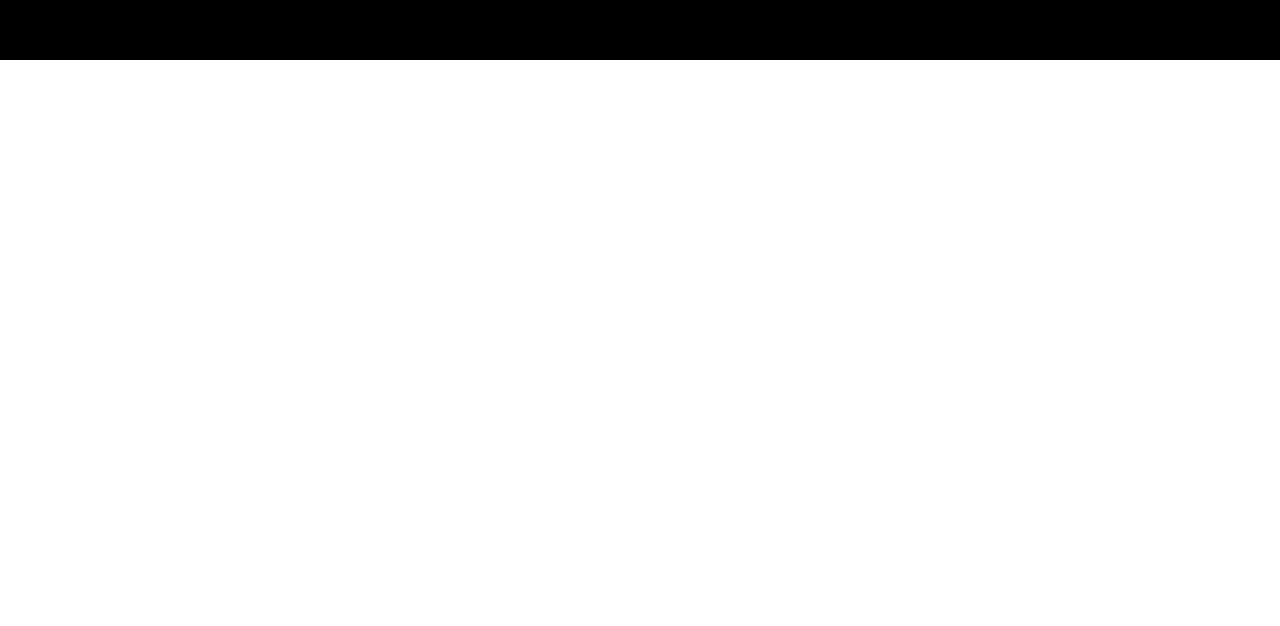
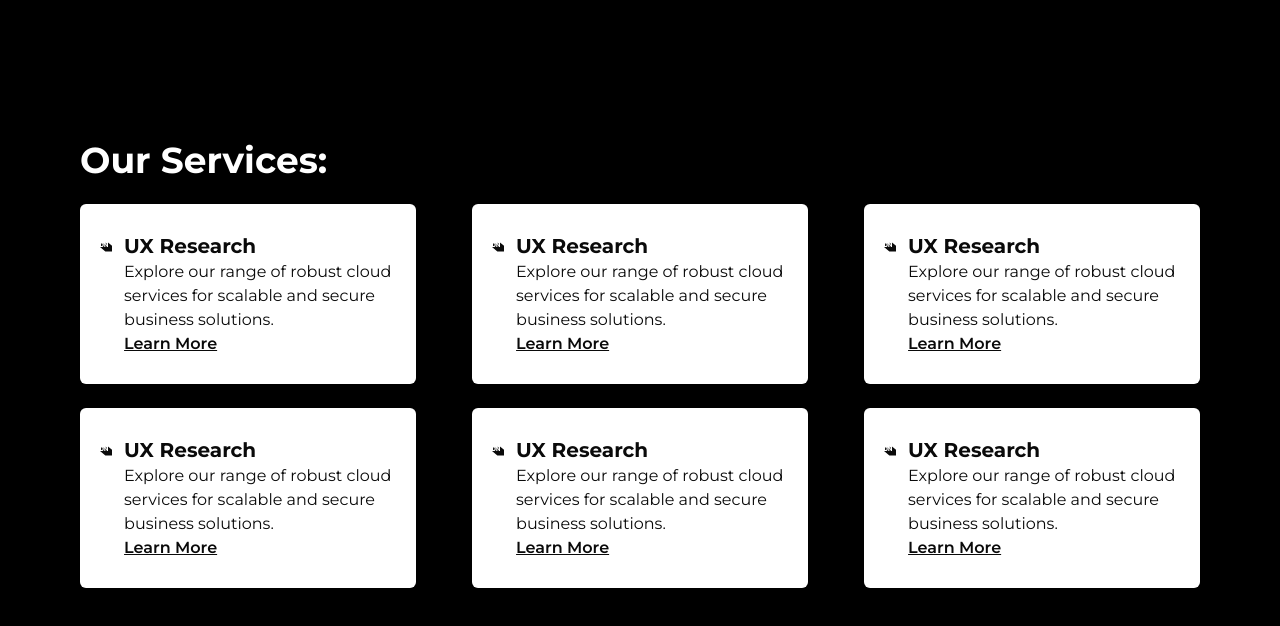
Before and after one commit to ashirmustafa/omentex, a Next.js app: page / in a window 1280 px wide. Shown: the part 740-1366 px from the top of the page. Before the commit the page ends 800 px from the top, so only its background shows below. Built offline with nearby package versions, Linux system fonts and the light colour scheme.

Commit message:
services section added

```diff
--- a/app/page.tsx
+++ b/app/page.tsx
@@ -1,6 +1,7 @@
 import HomeLayout from "@/components/Home/HomeLayout";
-import HeroSection from "@/components/Home/HeroSection";
+import HeroSection from "@/components/Home/Hero/HeroSection";
 import Navbar from "@/components/Navbar/Navbar";
+import ServicesSection from "@/components/Home/Services/ServicesSection";
 
 const Home = () => {
   return (
@@ -9,6 +10,7 @@ const Home = () => {
         <Navbar />
         <HeroSection />
       </HomeLayout>
+      <ServicesSection />
     </>
   );
 };
--- a/components/Home/HeroSection.tsx
+++ b/components/Home/Hero/HeroSection.tsx
@@ -1,6 +1,6 @@
 "use client";
 import { FaLongArrowAltRight } from "react-icons/fa";
-import AnimateOnLoad from "../AnimateOnLoad";
+import AnimateOnLoad from "../../AnimateOnLoad";
 
 const HeroSection = () => {
   return (
--- /dev/null
+++ b/components/Home/Services/ServiceCard.tsx
@@ -0,0 +1,23 @@
+import Link from "next/link";
+import React from "react";
+import { IoLogoDesignernews } from "react-icons/io5";
+
+const ServiceCard = () => {
+  return (
+    <div className="flex gap-3 px-5 py-7 bg-white rounded-md shadow-lg xl:max-w-[30%] w-full">
+      <IoLogoDesignernews  size={30}/>
+      <div>
+        <h1 className="text-xl font-bold">UX Research</h1>
+        <p>
+          Explore our range of robust cloud services for scalable and secure
+          business solutions.
+        </p>
+        <Link href="services/ux-research" className="underline font-semibold">
+          Learn More
+        </Link>
+      </div>
+    </div>
+  );
+};
+
+export default ServiceCard;
--- /dev/null
+++ b/components/Home/Services/ServicesSection.tsx
@@ -0,0 +1,20 @@
+import React from "react";
+import ServiceCard from "./ServiceCard";
+
+const ServicesSection = () => {
+  return (
+    <div className="p-20 bg-black">
+      <h1 className="text-4xl text-white font-bold pb-6">Our Services:</h1>
+      <div className="flex items-center justify-between gap-6 max-w-[1760px] w-full mx-auto flex-wrap">
+        <ServiceCard />
+        <ServiceCard />
+        <ServiceCard />
+        <ServiceCard />
+        <ServiceCard />
+        <ServiceCard />
+      </div>
+    </div>
+  );
+};
+
+export default ServicesSection;
```
